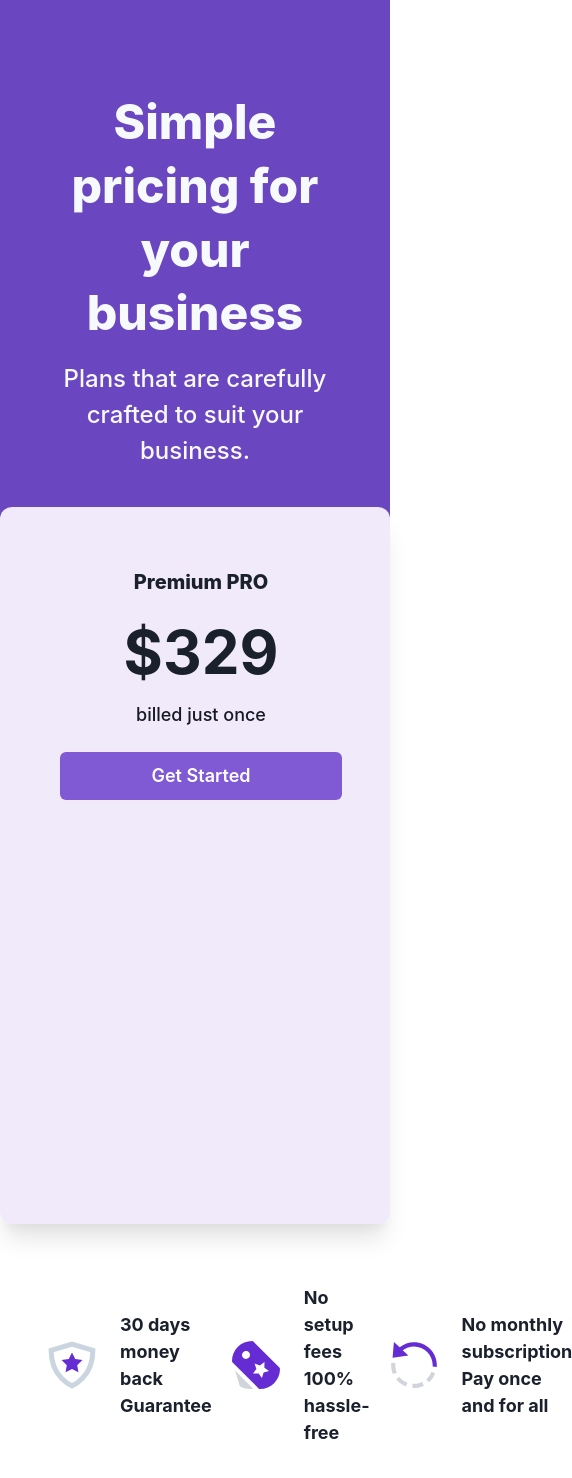
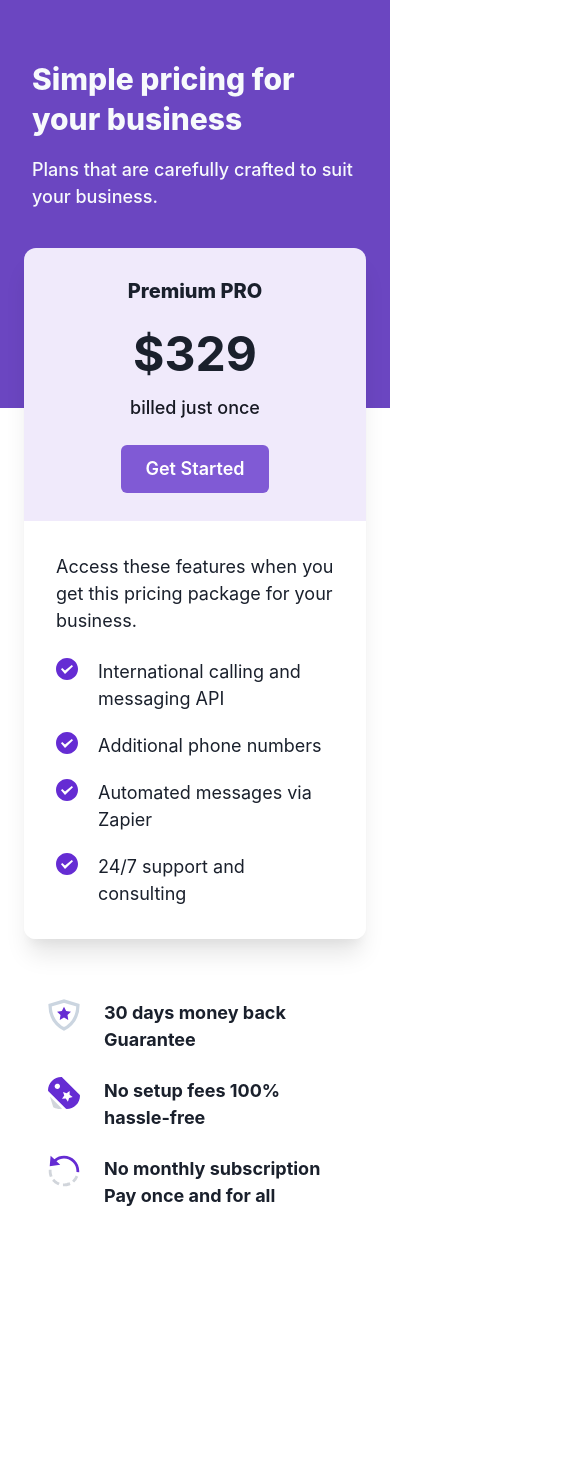
Before and after one commit to AlexanderWinkelmeier/chakra-ui-react, a React (Vite) app: page / in a window 390 px wide. Shown: the whole page, 572 px wide, since content can reach past the window. After the commit the page ends 1241 px from the top, so only its background shows below. Built offline with nearby package versions, Linux system fonts and the light colour scheme.

Commit message:
Responsiveness - Array Approach

```diff
--- a/src/components/Features.tsx
+++ b/src/components/Features.tsx
@@ -1,4 +1,4 @@
-import { Box, HStack, Icon, StackProps, Text } from '@chakra-ui/react';
+import { Box, HStack, Icon, Stack, StackProps, Text } from '@chakra-ui/react';
 import {
   HassleFreeIcon,
   MoneyBackGuaranteeIcon,
@@ -12,8 +12,8 @@ interface FeatureProps extends StackProps {
 function Feature(props: FeatureProps) {
   const { icon, children, ...rest } = props;
   return (
-    <HStack {...rest} spacing="6">
-      <Icon as={icon} boxSize="12" />
+    <HStack {...rest} spacing="6" align="start">
+      <Icon as={icon} boxSize={['8', '8', '12']} />
       <Text textAlign="left" fontSize="lg" fontWeight="bold">
         {children}
       </Text>
@@ -24,7 +24,11 @@ function Feature(props: FeatureProps) {
 export function Features() {
   return (
     <Box maxW="1024px" m="auto" pt="60px" pb="8" as="section">
-      <HStack px="12" spacing="5">
+      <Stack
+        px="12"
+        direction={['column', 'column', 'row']}
+        spacing={['6', '6', '5']}
+      >
         <Feature icon={MoneyBackGuaranteeIcon}>
           30 days money back Guarantee
         </Feature>
@@ -32,7 +36,7 @@ export function Features() {
         <Feature icon={MonthlySubscriptionIcon}>
           No monthly subscription Pay once and for all
         </Feature>
-      </HStack>
+      </Stack>
     </Box>
   );
 }
--- a/src/components/Header.tsx
+++ b/src/components/Header.tsx
@@ -6,15 +6,15 @@ export function Header() {
       as="section"
       color="gray.50"
       bg="purple.600"
-      pt="90px"
+      pt={['60px', '60px', '90px']}
       pb="198px"
       px="8"
-      textAlign="center"
+      textAlign={['left', 'left', 'center']}
     >
-      <Heading fontWeight="extrabold" fontSize="5xl">
+      <Heading fontWeight="extrabold" fontSize={['3xl', '3xl', '5xl']}>
         Simple pricing for your business
       </Heading>
-      <Text fontWeight="medium" fontSize="2xl" pt="4">
+      <Text fontWeight="medium" fontSize={['lg', 'lg', '2xl']} pt="4">
         Plans that are carefully crafted to suit your business.
       </Text>
     </Box>
--- a/src/components/Pricing.tsx
+++ b/src/components/Pricing.tsx
@@ -14,15 +14,16 @@ import { CheckIcon } from '../icons/Icons';
 export const ListItem = (props: StackProps) => {
   const { children, ...rest } = props;
   return (
-    <HStack as="li" spacing="5" {...rest}>
-      <Icon as={CheckIcon} w="22px" h="22px" />
-      <Text>{children}</Text>
+    <HStack as="li" spacing="5" {...rest} align="flex-start">
+      <Icon as={CheckIcon} w="22px" h="22px" flexShrink={0} />
+      <Text textAlign="left">{children}</Text>
     </HStack>
   );
 };
 
 export function Pricing() {
   return (
+    <Box mx="6" as="section">
       <Box
         maxW="994px"
         margin="auto"
@@ -31,24 +32,28 @@ export function Pricing() {
         overflow="hidden"
         boxShadow="0px 20px 25px -5px rgba(0, 0, 0, 0.1), 0px 10px 10px -5px rgba(0, 0, 0, 0.04)"
         textAlign="center"
-      as="section"
       >
-      <Flex>
-        <Box bg="#F0EAFB" p="60px">
+        <Flex direction={['column', 'column', 'row']}>
+          <Box bg="#F0EAFB" p={['28px', '6opx', '60px']}>
             <Text fontSize="xl" fontWeight="extrabold">
               Premium PRO
             </Text>
-          <Heading as="h3" fontSize="60px" mt="4">
+            <Heading as="h3" fontSize={['5xl', '5xl', '6xl']} mt="4">
               $329
             </Heading>
             <Text color="gray.900" fontSize="lg" fontWeight="medium" mt="2">
               billed just once
             </Text>
-          <Button colorScheme="purple" size="lg" w="282px" mt="6">
+            <Button
+              colorScheme="purple"
+              size="lg"
+              w={['auto', '282px', '282px']}
+              mt="6"
+            >
               Get Started
             </Button>
           </Box>
-        <Box p="60px" fontSize="lg" bg="white">
+          <Box p={['32px', '32px', '60px']} fontSize="lg" bg="white">
             <Text textAlign="left">
               Access these features when you get this pricing package for your
               business.
@@ -62,5 +67,6 @@ export function Pricing() {
           </Box>
         </Flex>
       </Box>
+    </Box>
   );
 }
```
Lines whose indentation alone changed are shown as unchanged.
